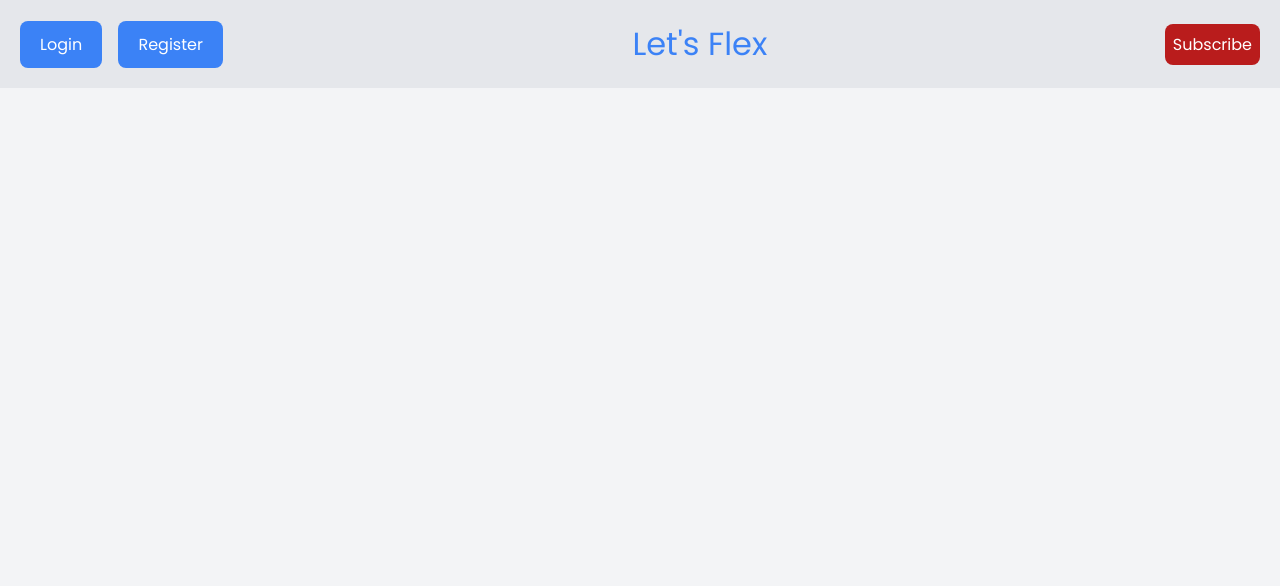
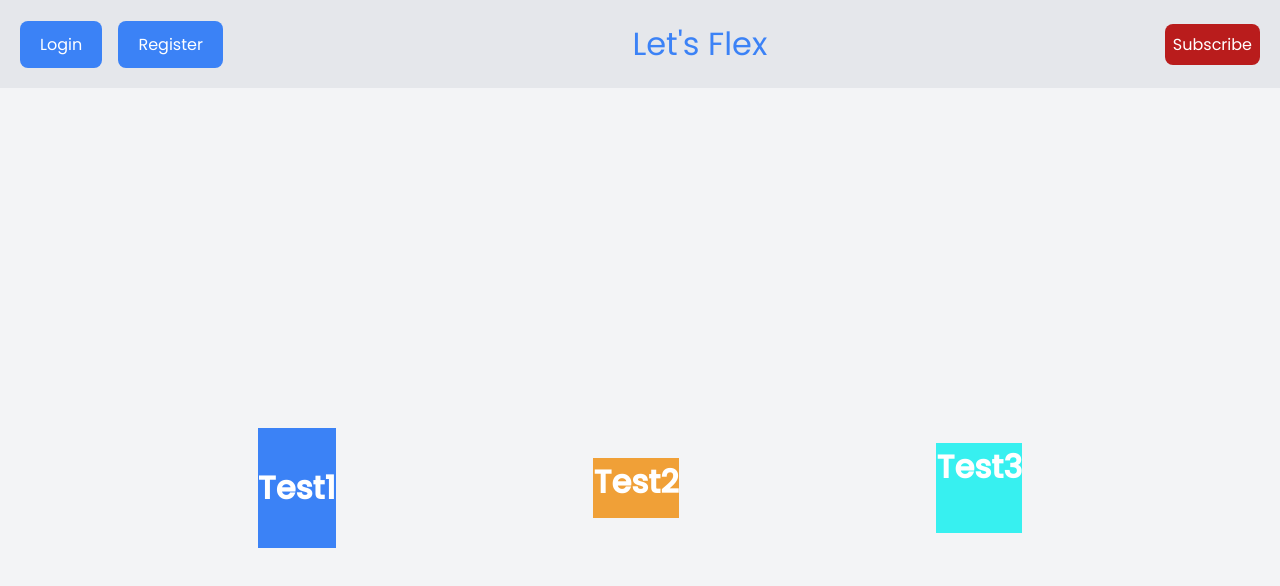
Before and after one commit to xaviranik/nub-web-dev, a plain HTML site: page class-5/index.html in a window 1280 px wide. Drawn offline with Linux system fonts and the light colour scheme.

Commit message:
add: css flex property

```diff
--- a/class-5/css/style.css
+++ b/class-5/css/style.css
@@ -42,3 +42,31 @@ body {
   border-radius: 8px;
   color: white;
 }
+
+.container-2 {
+  display: flex;
+  flex-direction: row;
+  align-items: center;
+  justify-content: space-evenly;
+  height: 100vh;
+}
+
+.test1 {
+  display: flex;
+  align-items: center;
+  height: 120px;
+  background-color: #3b82f6;
+  color: white;
+}
+
+.test2 {
+  height: 60px;
+  background-color: #f0a037;
+  color: white;
+}
+
+.test3 {
+  height: 90px;
+  background-color: #37f0f0;
+  color: white;
+}
--- a/class-5/index.html
+++ b/class-5/index.html
@@ -16,5 +16,11 @@
       <h4 class="title">Let's Flex</h4>
       <span class="subscribe">Subscribe</span>
     </div>
+
+    <div class="container-2">
+      <h1 class="test1">Test1</h1>
+      <h1 class="test2">Test2</h1>
+      <h1 class="test3">Test3</h1>
+    </div>
   </body>
 </html>
```
